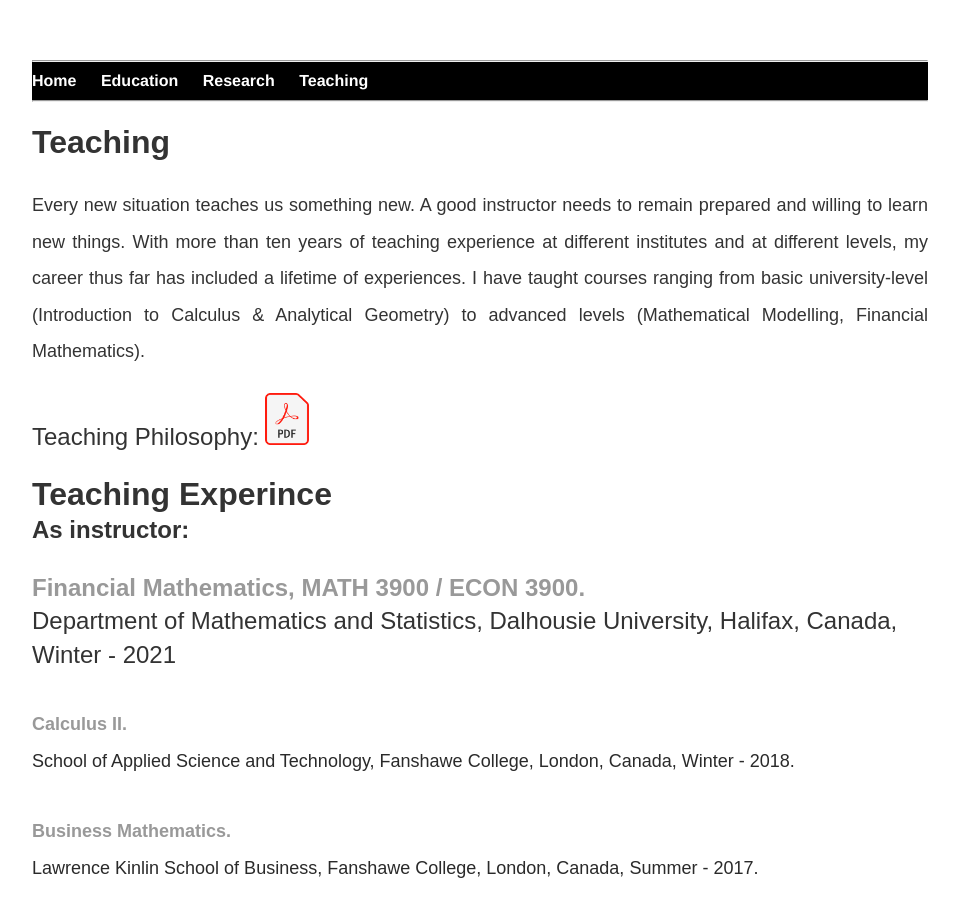
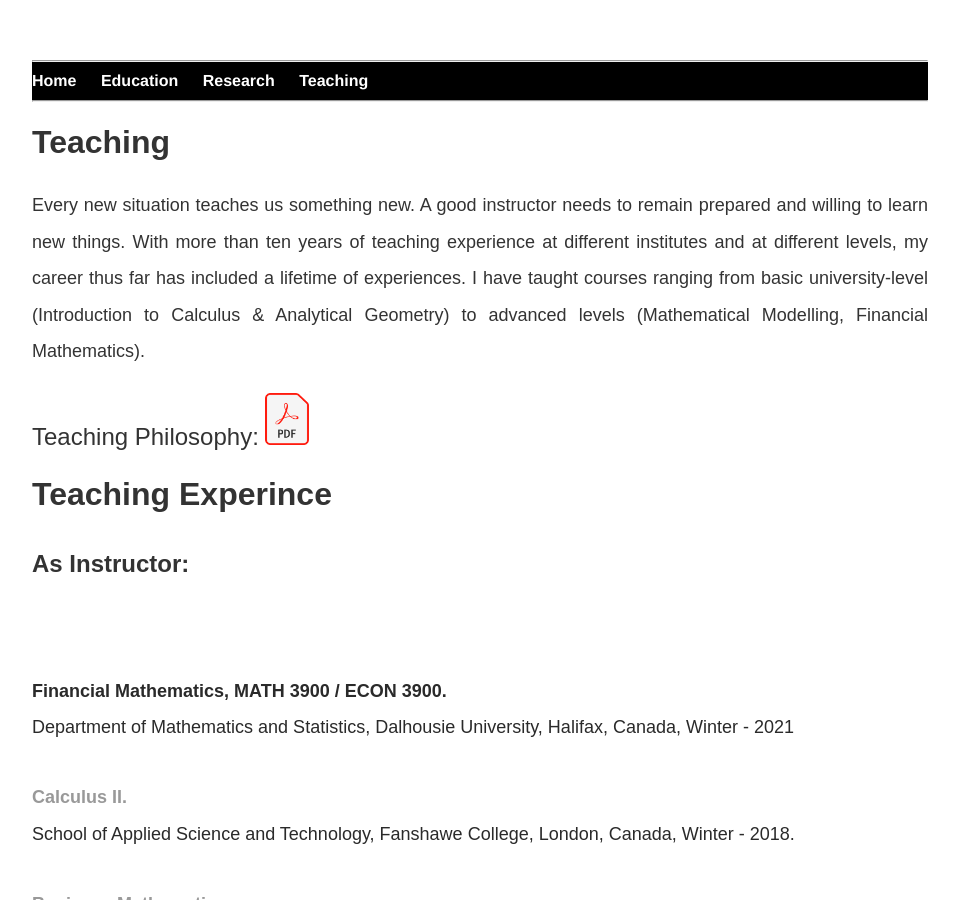
Before and after one commit to MathBioInfo/amjadkhan, a Jekyll site: the page built from Teaching/index.html, in a window 1280 px wide and 900 px high. Shown: the whole window, without its empty margins (160-1119 px from the left). Built offline with Jekyll 4.4.1, drawn with Linux system fonts in a browser that asks for light colours.

Commit message:
Update index.html

```diff
--- a/Teaching/index.html
+++ b/Teaching/index.html
@@ -30,11 +30,11 @@ title: About teaching
 
 		<font size="6"><b>Teaching Experince</b></font><br>
 
-
-		<font size="5"><b>As instructor:</b></font><br>
+		<br>
+		<font size="5"><b>As Instructor:</b></font><br>
 	<p>
 	<a href="financialmath2021/index.html">
-
+	</font><br /><br /><font color="#2a2a2a" size="4">
 	<strong> Financial Mathematics, MATH 3900 / ECON 3900.
 	</strong></a><br />Department of Mathematics and Statistics, Dalhousie University, Halifax, Canada, Winter - 2021
 	</font><br /><br /><font color="#2a2a2a" size="4">
```
